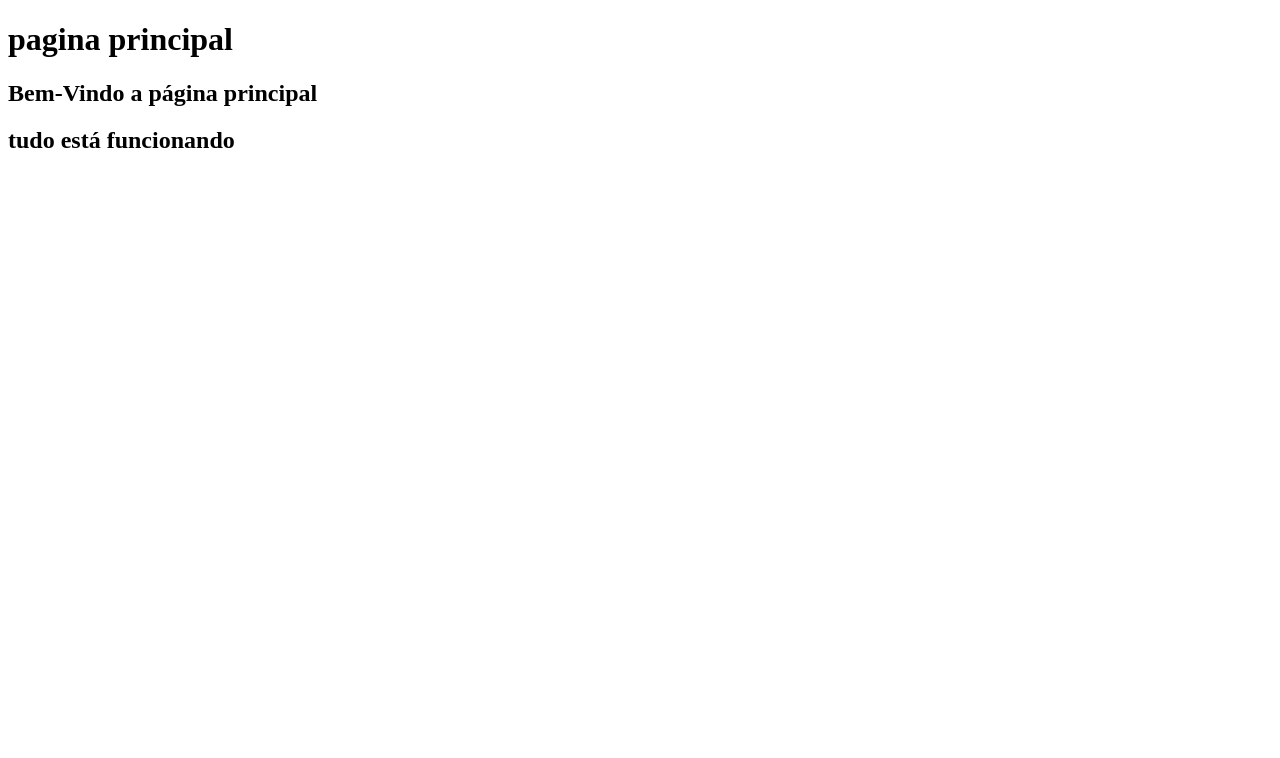
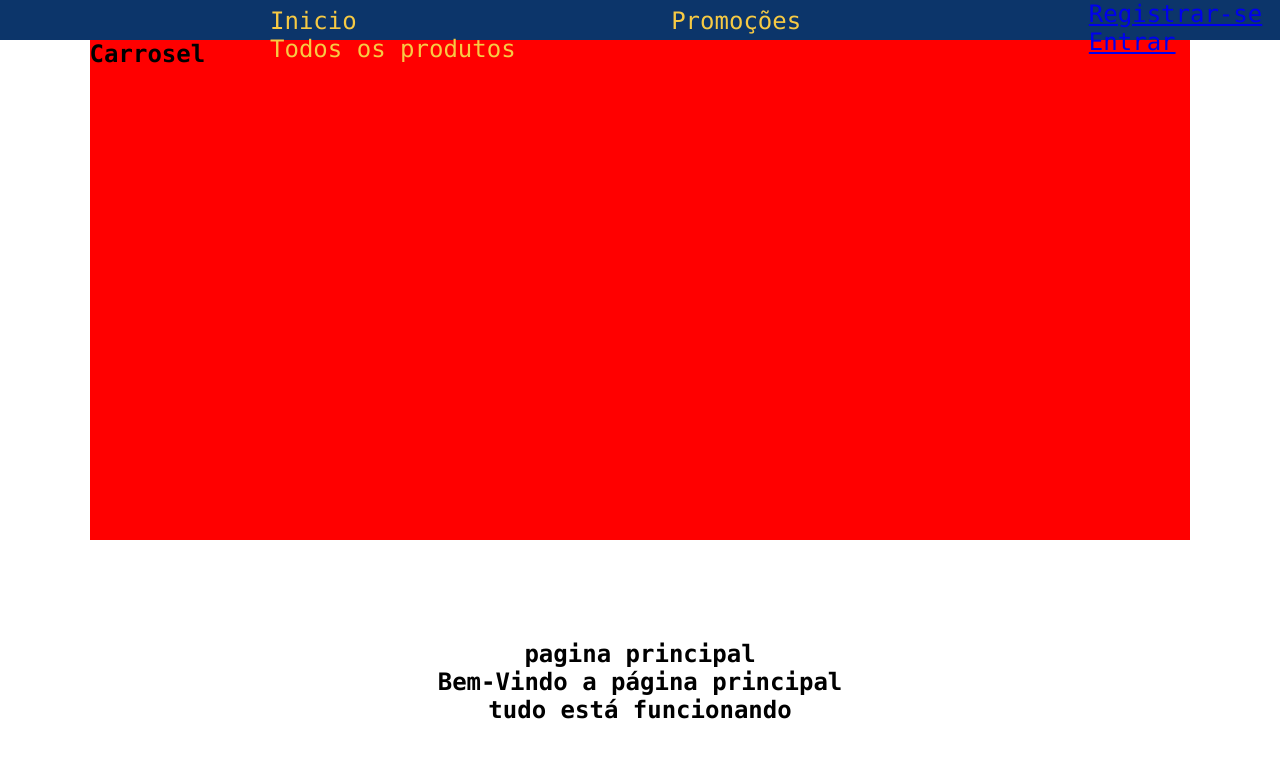
Before and after one commit to ThalesHenri/EcommerceDjango, a Django app: page / in a window 1280 px wide. Shown: the top 758 px of the page. Run offline with Django 5.2, Linux system fonts and the light colour scheme.

Commit message:
changes in indexPage

```diff
--- a/template/index.html
+++ b/template/index.html
@@ -7,10 +7,28 @@
     <title>Cabana Store</title>
 </head>
 <body>
-    <div class="centralText">
-        <h1>{{title}}</h1>
-        <h2>{{content}}</h2>
-        <h2>tudo está funcionando</h2>
-    </div>
+    <section id="navbar">
+        <div class="logo"></div>
+        <div class="itens">
+            <a href="#">Inicio</a>
+            <a href="#">Promoções</a>
+            <a href="#">Todos os produtos</a>
+        </div>
+        <div class="login">
+            <a href="#">Registrar-se</a>
+            <a href="#">Entrar</a>
+        </div>
+        <div class="carrinho"></div>
+    </section>
+    <section id="page_body">
+        <div class="home_baner">
+            <h1>Carrosel</h1>
+        </div>
+        <div class="centralText">
+            <h1>{{ title }}</h1>
+            <h2>{{ content }}</h2>
+            <h2>tudo está funcionando</h2>
+        </div>
+    </section>
 </body>
 </html>
--- a/template/style.css
+++ b/template/style.css
@@ -0,0 +1,51 @@
+*{
+    font-family: 'Consolas', sans-serif;
+    padding: 0;
+    margin: 0;
+}
+:root{
+    --main_color:#0C356A;
+    --secondary_color:#F7CA44;
+}
+#navbar{
+    background-color: var(--main_color);
+    display: flex;
+    font-size: 1.5rem;
+    height: 40px;
+}
+#navbar .itens{
+    padding-left: 120px;
+    padding-top: 7px;
+}
+#navbar .itens a{
+    padding: 150px;
+    padding-top: 20px;
+    text-decoration: none;
+    color: var(--secondary_color);
+}
+#page_body .home_baner{
+    background-color: red;
+    height: 500px;
+    margin-left: 7%;
+    margin-right: 7%;
+
+}
+#page_body .centralText{
+    text-align: center;
+    margin-top: 100px;
+}
+
+
+/*
+To Do List:
+1- Alterar a fonte do Site
+2- Arrumar Imagens de alguns produtos
+3- Carrosel com 3 produtos
+4- Ícones
+
+
+
+
+
+
+*/
```
